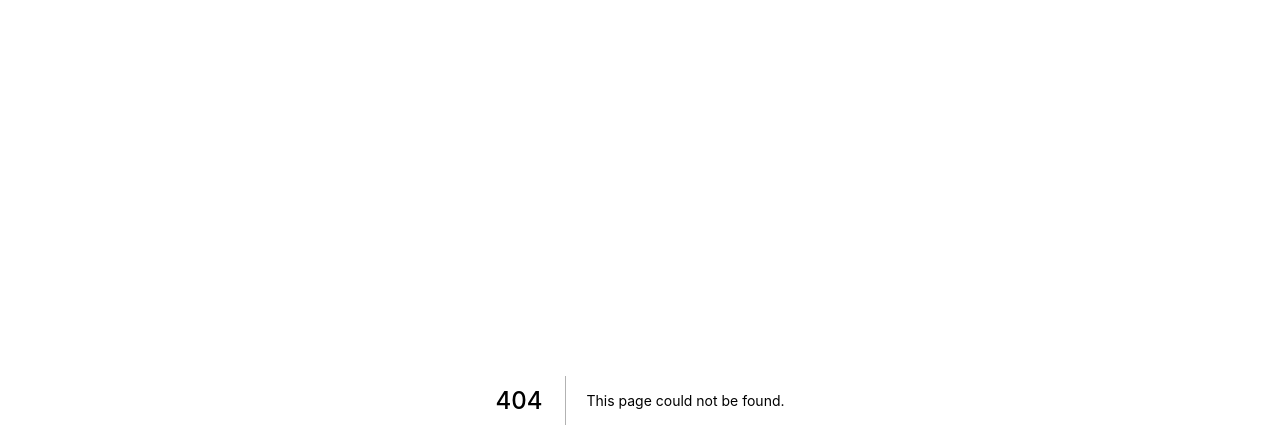
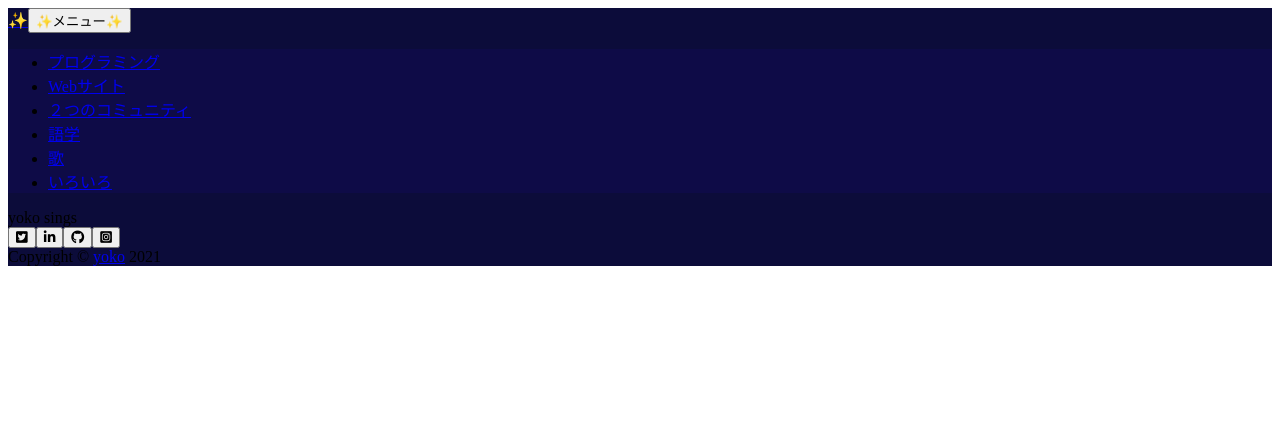
Before and after one commit to yoko-at-home/yoko-2021, a Next.js app: page /yoko_sings in a window 1280 px wide. Before the commit this address had no page. Shown: the top 448 px of the page. Built offline with nearby package versions, Linux system fonts and the light colour scheme.

Commit message:
✨ yoko singsページ作成

```diff
--- /dev/null
+++ b/src/pages/yoko_sings.js
@@ -0,0 +1,11 @@
+import { Layout } from "../components/Layout";
+
+const yokosings = () => {
+  return (
+    <Layout>
+      yoko sings
+    </Layout>
+  );
+};
+
+export default yokosings;
```
